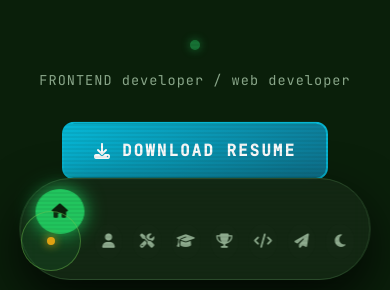
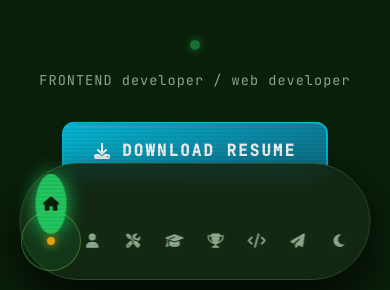
Before and after one commit to Zakki-05/my-portfolio, a plain HTML site: page index.html in a window 390 px wide. In both pictures the pointer is over the link 51 px from the left and 795 px from the top of the page. Shown: the part 554-844 px from the top of the page. Drawn offline with Linux system fonts and the light colour scheme; no server answers.

Commit message:
fix: adjust dock item dimensions and achievement card layout for better responsiveness

```diff
--- a/style.css
+++ b/style.css
@@ -228,8 +228,8 @@ body.light-mode .dock-wrapper {
 }
 
 .dock-item:hover {
-    width: 60px;
-    height: 45px;
+    min-width: 60px;
+    height: 60px;
     margin-bottom: 15px;
     background: var(--accent-primary);
     color: var(--bg-deep);
@@ -1145,6 +1145,7 @@ body.light-mode .achievement-card {
         gap: 10px;
         width: 90%;
         max-width: 500px;
+        max-width: 500px;
         justify-content: space-between;
         border-radius: 9999px;
     }
@@ -1243,7 +1244,7 @@ body.light-mode .achievement-card {
     }
 
     .dock-item {
-        width: 35px;
+        width: 50px;
         height: 35px;
     }
 
```
